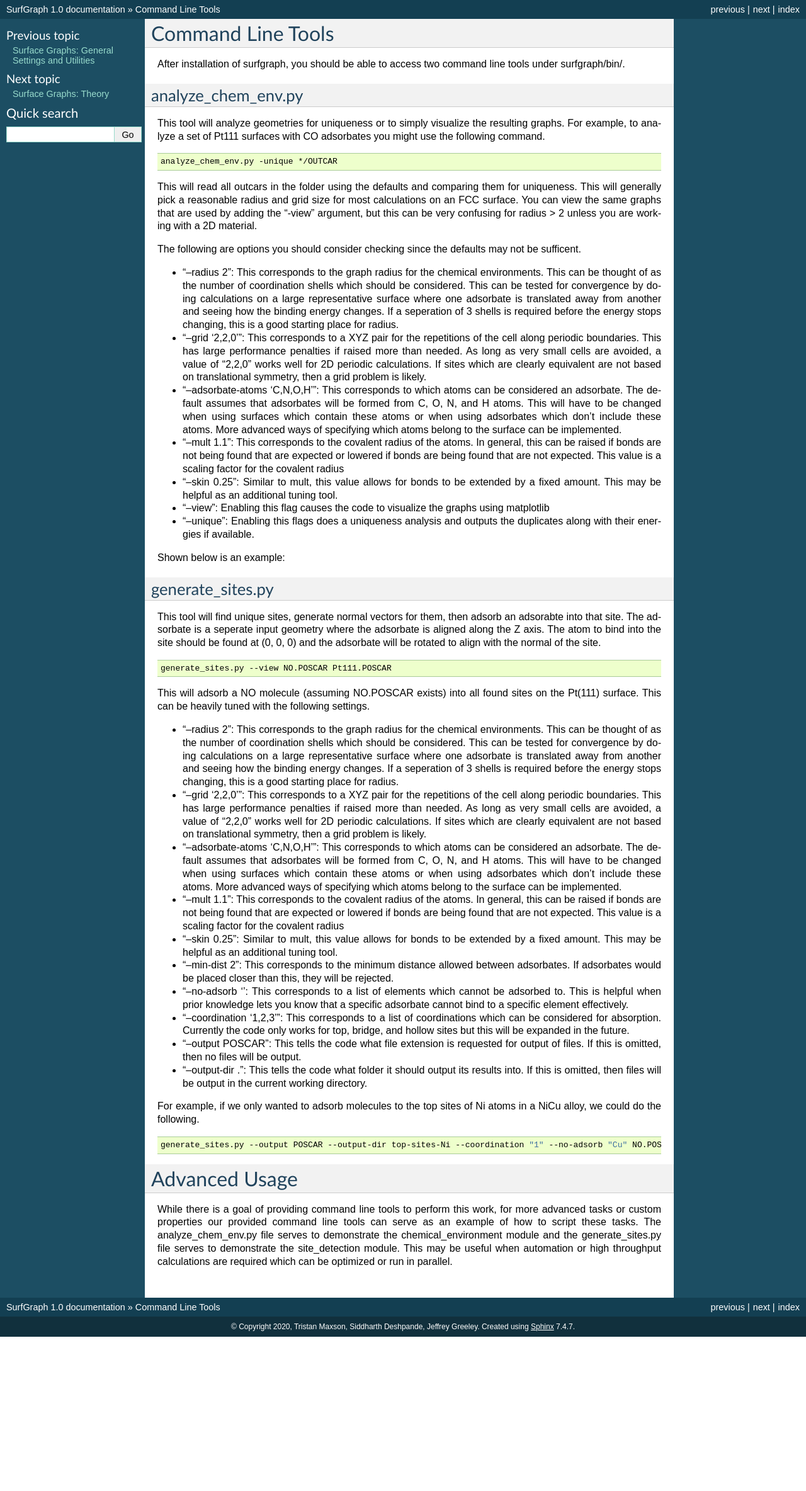
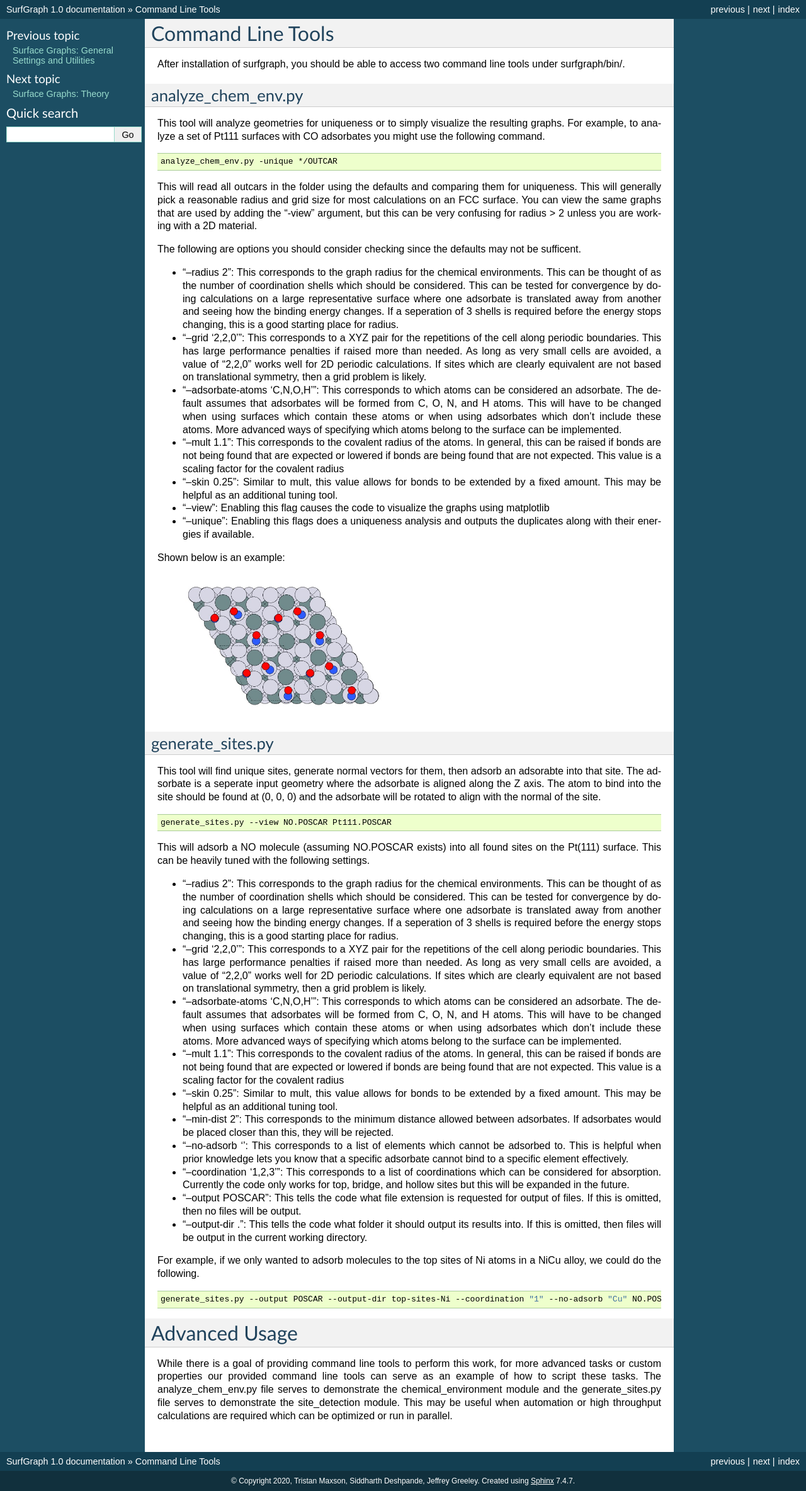
Before and after one commit to vsumaria/graph-theory-surfaces, a Sphinx documentation site: the page built from doc/source/Usage.rst, in a window 1280 px wide. Shown: the whole page at 63% size. Built offline with Sphinx 7.4.7, drawn with Linux system fonts in a browser that asks for light colours; formulas are drawn with MathJax 3; before the commit the page ends 2123 px from its top, so only the background shows below that.

Commit message:
Update doc/source/Usage.rst

```diff
--- a/doc/source/Usage.rst
+++ b/doc/source/Usage.rst
@@ -34,7 +34,7 @@ The following are options you should consider checking since the defaults may no
 
 Shown below is an example:
 
-.. |Substitution Name| image:: ../../images/unique/Slide2.jpeg
+.. image:: ../../images/unique/Slide2.jpeg
   :width: 400
   :alt: Alternative text
 
```
